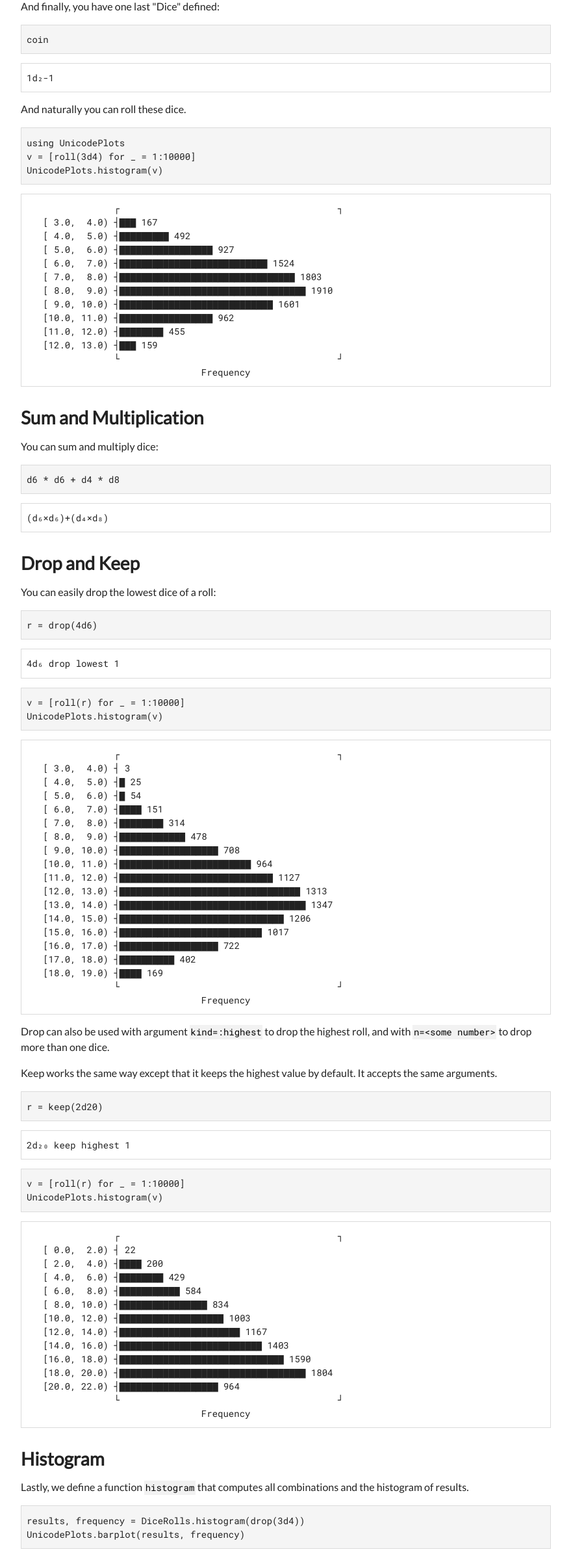
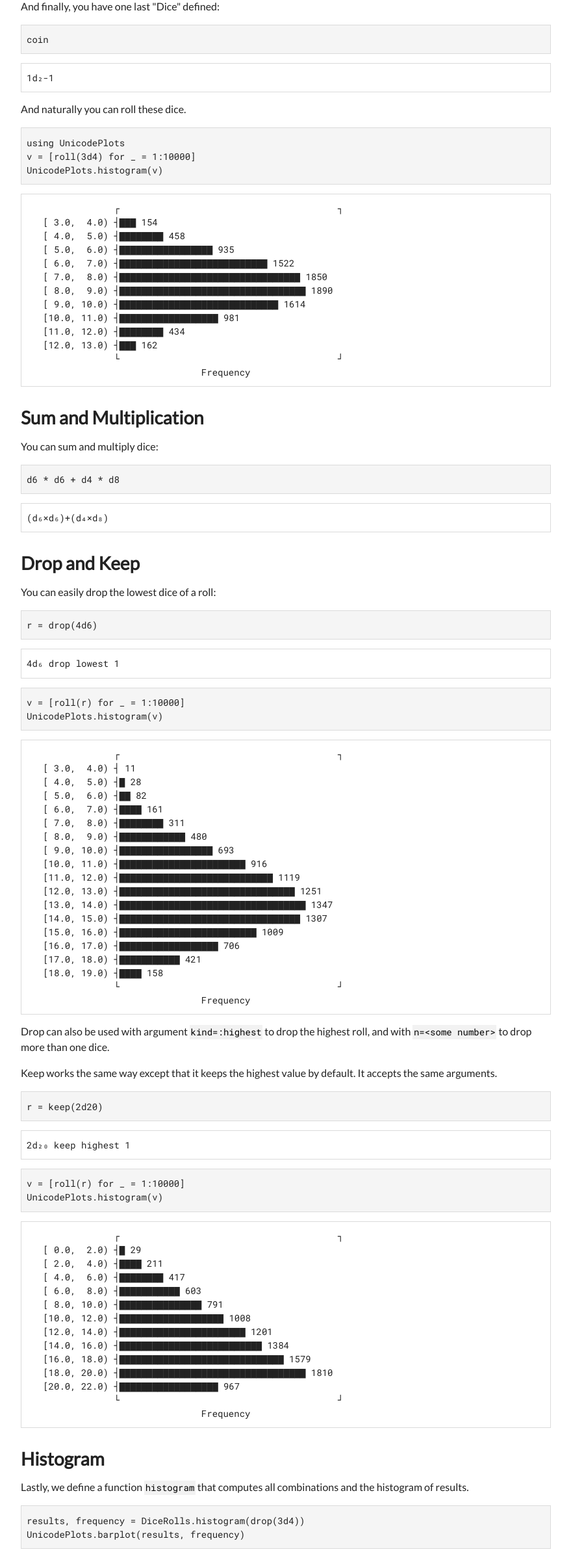
Before and after one commit to abelsiqueira/DiceRolls.jl, a plain HTML site: page dev/index.html in a window 1280 px wide. Shown: the part 971-3365 px from the top of the page at 65% size, without its empty margins (288-1167 px from the left). Drawn offline with nearby package versions, Linux system fonts and the light colour scheme.

Commit message:
build based on f45828c

```diff
--- a/dev/index.html
+++ b/dev/index.html
@@ -3,49 +3,49 @@
 Dice(6)</code></pre><pre class="documenter-example-output">d₆</pre><p>There are some existing dice already defined:</p><pre><code class="language-julia">d4, d6, d8, d10, d12, d20</code></pre><pre class="documenter-example-output">(d₄, d₆, d₈, d₁₀, d₁₂, d₂₀)</pre><p>As expected you can perform some operations with dice:</p><pre><code class="language-julia">3d6, 2d4 + 2, d4 + d6</code></pre><pre class="documenter-example-output">(3d₆, 2d₄+2, 1d₄+1d₆)</pre><p>And finally, you have one last &quot;Dice&quot; defined:</p><pre><code class="language-julia">coin</code></pre><pre class="documenter-example-output">1d₂-1</pre><p>And naturally you can roll these dice.</p><pre><code class="language-julia">using UnicodePlots
 v = [roll(3d4) for _ = 1:10000]
 UnicodePlots.histogram(v)</code></pre><pre class="documenter-example-output">                ┌                                        ┐
-   [ 3.0,  4.0) ┤▇▇▇ 167
-   [ 4.0,  5.0) ┤▇▇▇▇▇▇▇▇▇ 492
-   [ 5.0,  6.0) ┤▇▇▇▇▇▇▇▇▇▇▇▇▇▇▇▇▇ 927
-   [ 6.0,  7.0) ┤▇▇▇▇▇▇▇▇▇▇▇▇▇▇▇▇▇▇▇▇▇▇▇▇▇▇▇ 1524
-   [ 7.0,  8.0) ┤▇▇▇▇▇▇▇▇▇▇▇▇▇▇▇▇▇▇▇▇▇▇▇▇▇▇▇▇▇▇▇▇ 1803
-   [ 8.0,  9.0) ┤▇▇▇▇▇▇▇▇▇▇▇▇▇▇▇▇▇▇▇▇▇▇▇▇▇▇▇▇▇▇▇▇▇▇ 1910
-   [ 9.0, 10.0) ┤▇▇▇▇▇▇▇▇▇▇▇▇▇▇▇▇▇▇▇▇▇▇▇▇▇▇▇▇ 1601
-   [10.0, 11.0) ┤▇▇▇▇▇▇▇▇▇▇▇▇▇▇▇▇▇ 962
-   [11.0, 12.0) ┤▇▇▇▇▇▇▇▇ 455
-   [12.0, 13.0) ┤▇▇▇ 159
+   [ 3.0,  4.0) ┤▇▇▇ 154
+   [ 4.0,  5.0) ┤▇▇▇▇▇▇▇▇ 458
+   [ 5.0,  6.0) ┤▇▇▇▇▇▇▇▇▇▇▇▇▇▇▇▇▇ 935
+   [ 6.0,  7.0) ┤▇▇▇▇▇▇▇▇▇▇▇▇▇▇▇▇▇▇▇▇▇▇▇▇▇▇▇ 1522
+   [ 7.0,  8.0) ┤▇▇▇▇▇▇▇▇▇▇▇▇▇▇▇▇▇▇▇▇▇▇▇▇▇▇▇▇▇▇▇▇▇ 1850
+   [ 8.0,  9.0) ┤▇▇▇▇▇▇▇▇▇▇▇▇▇▇▇▇▇▇▇▇▇▇▇▇▇▇▇▇▇▇▇▇▇▇ 1890
+   [ 9.0, 10.0) ┤▇▇▇▇▇▇▇▇▇▇▇▇▇▇▇▇▇▇▇▇▇▇▇▇▇▇▇▇▇ 1614
+   [10.0, 11.0) ┤▇▇▇▇▇▇▇▇▇▇▇▇▇▇▇▇▇▇ 981
+   [11.0, 12.0) ┤▇▇▇▇▇▇▇▇ 434
+   [12.0, 13.0) ┤▇▇▇ 162
                 └                                        ┘
                                 Frequency</pre><h2 id="Sum-and-Multiplication"><a class="docs-heading-anchor" href="#Sum-and-Multiplication">Sum and Multiplication</a><a id="Sum-and-Multiplication-1"></a><a class="docs-heading-anchor-permalink" href="#Sum-and-Multiplication" title="Permalink"></a></h2><p>You can sum and multiply dice:</p><pre><code class="language-julia">d6 * d6 + d4 * d8</code></pre><pre class="documenter-example-output">(d₆×d₆)+(d₄×d₈)</pre><h2 id="Drop-and-Keep"><a class="docs-heading-anchor" href="#Drop-and-Keep">Drop and Keep</a><a id="Drop-and-Keep-1"></a><a class="docs-heading-anchor-permalink" href="#Drop-and-Keep" title="Permalink"></a></h2><p>You can easily drop the lowest dice of a roll:</p><pre><code class="language-julia">r = drop(4d6)</code></pre><pre class="documenter-example-output">4d₆ drop lowest 1</pre><pre><code class="language-julia">v = [roll(r) for _ = 1:10000]
 UnicodePlots.histogram(v)</code></pre><pre class="documenter-example-output">                ┌                                        ┐
-   [ 3.0,  4.0) ┤ 3
-   [ 4.0,  5.0) ┤▇ 25
-   [ 5.0,  6.0) ┤▇ 54
-   [ 6.0,  7.0) ┤▇▇▇▇ 151
-   [ 7.0,  8.0) ┤▇▇▇▇▇▇▇▇ 314
-   [ 8.0,  9.0) ┤▇▇▇▇▇▇▇▇▇▇▇▇ 478
-   [ 9.0, 10.0) ┤▇▇▇▇▇▇▇▇▇▇▇▇▇▇▇▇▇▇ 708
-   [10.0, 11.0) ┤▇▇▇▇▇▇▇▇▇▇▇▇▇▇▇▇▇▇▇▇▇▇▇▇ 964
-   [11.0, 12.0) ┤▇▇▇▇▇▇▇▇▇▇▇▇▇▇▇▇▇▇▇▇▇▇▇▇▇▇▇▇ 1127
-   [12.0, 13.0) ┤▇▇▇▇▇▇▇▇▇▇▇▇▇▇▇▇▇▇▇▇▇▇▇▇▇▇▇▇▇▇▇▇▇ 1313
+   [ 3.0,  4.0) ┤ 11
+   [ 4.0,  5.0) ┤▇ 28
+   [ 5.0,  6.0) ┤▇▇ 82
+   [ 6.0,  7.0) ┤▇▇▇▇ 161
+   [ 7.0,  8.0) ┤▇▇▇▇▇▇▇▇ 311
+   [ 8.0,  9.0) ┤▇▇▇▇▇▇▇▇▇▇▇▇ 480
+   [ 9.0, 10.0) ┤▇▇▇▇▇▇▇▇▇▇▇▇▇▇▇▇▇ 693
+   [10.0, 11.0) ┤▇▇▇▇▇▇▇▇▇▇▇▇▇▇▇▇▇▇▇▇▇▇▇ 916
+   [11.0, 12.0) ┤▇▇▇▇▇▇▇▇▇▇▇▇▇▇▇▇▇▇▇▇▇▇▇▇▇▇▇▇ 1119
+   [12.0, 13.0) ┤▇▇▇▇▇▇▇▇▇▇▇▇▇▇▇▇▇▇▇▇▇▇▇▇▇▇▇▇▇▇▇▇ 1251
    [13.0, 14.0) ┤▇▇▇▇▇▇▇▇▇▇▇▇▇▇▇▇▇▇▇▇▇▇▇▇▇▇▇▇▇▇▇▇▇▇ 1347
-   [14.0, 15.0) ┤▇▇▇▇▇▇▇▇▇▇▇▇▇▇▇▇▇▇▇▇▇▇▇▇▇▇▇▇▇▇ 1206
-   [15.0, 16.0) ┤▇▇▇▇▇▇▇▇▇▇▇▇▇▇▇▇▇▇▇▇▇▇▇▇▇▇ 1017
-   [16.0, 17.0) ┤▇▇▇▇▇▇▇▇▇▇▇▇▇▇▇▇▇▇ 722
-   [17.0, 18.0) ┤▇▇▇▇▇▇▇▇▇▇ 402
-   [18.0, 19.0) ┤▇▇▇▇ 169
+   [14.0, 15.0) ┤▇▇▇▇▇▇▇▇▇▇▇▇▇▇▇▇▇▇▇▇▇▇▇▇▇▇▇▇▇▇▇▇▇ 1307
+   [15.0, 16.0) ┤▇▇▇▇▇▇▇▇▇▇▇▇▇▇▇▇▇▇▇▇▇▇▇▇▇ 1009
+   [16.0, 17.0) ┤▇▇▇▇▇▇▇▇▇▇▇▇▇▇▇▇▇▇ 706
+   [17.0, 18.0) ┤▇▇▇▇▇▇▇▇▇▇▇ 421
+   [18.0, 19.0) ┤▇▇▇▇ 158
                 └                                        ┘
                                 Frequency</pre><p>Drop can also be used with argument <code>kind=:highest</code> to drop the highest roll, and with <code>n=&lt;some number&gt;</code> to drop more than one dice.</p><p>Keep works the same way except that it keeps the highest value by default. It accepts the same arguments.</p><pre><code class="language-julia">r = keep(2d20)</code></pre><pre class="documenter-example-output">2d₂₀ keep highest 1</pre><pre><code class="language-julia">v = [roll(r) for _ = 1:10000]
 UnicodePlots.histogram(v)</code></pre><pre class="documenter-example-output">                ┌                                        ┐
-   [ 0.0,  2.0) ┤ 22
-   [ 2.0,  4.0) ┤▇▇▇▇ 200
-   [ 4.0,  6.0) ┤▇▇▇▇▇▇▇▇ 429
-   [ 6.0,  8.0) ┤▇▇▇▇▇▇▇▇▇▇▇ 584
-   [ 8.0, 10.0) ┤▇▇▇▇▇▇▇▇▇▇▇▇▇▇▇▇ 834
-   [10.0, 12.0) ┤▇▇▇▇▇▇▇▇▇▇▇▇▇▇▇▇▇▇▇ 1003
-   [12.0, 14.0) ┤▇▇▇▇▇▇▇▇▇▇▇▇▇▇▇▇▇▇▇▇▇▇ 1167
-   [14.0, 16.0) ┤▇▇▇▇▇▇▇▇▇▇▇▇▇▇▇▇▇▇▇▇▇▇▇▇▇▇ 1403
-   [16.0, 18.0) ┤▇▇▇▇▇▇▇▇▇▇▇▇▇▇▇▇▇▇▇▇▇▇▇▇▇▇▇▇▇▇ 1590
-   [18.0, 20.0) ┤▇▇▇▇▇▇▇▇▇▇▇▇▇▇▇▇▇▇▇▇▇▇▇▇▇▇▇▇▇▇▇▇▇▇ 1804
-   [20.0, 22.0) ┤▇▇▇▇▇▇▇▇▇▇▇▇▇▇▇▇▇▇ 964
+   [ 0.0,  2.0) ┤▇ 29
+   [ 2.0,  4.0) ┤▇▇▇▇ 211
+   [ 4.0,  6.0) ┤▇▇▇▇▇▇▇▇ 417
+   [ 6.0,  8.0) ┤▇▇▇▇▇▇▇▇▇▇▇ 603
+   [ 8.0, 10.0) ┤▇▇▇▇▇▇▇▇▇▇▇▇▇▇▇ 791
+   [10.0, 12.0) ┤▇▇▇▇▇▇▇▇▇▇▇▇▇▇▇▇▇▇▇ 1008
+   [12.0, 14.0) ┤▇▇▇▇▇▇▇▇▇▇▇▇▇▇▇▇▇▇▇▇▇▇▇ 1201
+   [14.0, 16.0) ┤▇▇▇▇▇▇▇▇▇▇▇▇▇▇▇▇▇▇▇▇▇▇▇▇▇▇ 1384
+   [16.0, 18.0) ┤▇▇▇▇▇▇▇▇▇▇▇▇▇▇▇▇▇▇▇▇▇▇▇▇▇▇▇▇▇▇ 1579
+   [18.0, 20.0) ┤▇▇▇▇▇▇▇▇▇▇▇▇▇▇▇▇▇▇▇▇▇▇▇▇▇▇▇▇▇▇▇▇▇▇ 1810
+   [20.0, 22.0) ┤▇▇▇▇▇▇▇▇▇▇▇▇▇▇▇▇▇▇ 967
                 └                                        ┘
                                 Frequency</pre><h2 id="Histogram"><a class="docs-heading-anchor" href="#Histogram">Histogram</a><a id="Histogram-1"></a><a class="docs-heading-anchor-permalink" href="#Histogram" title="Permalink"></a></h2><p>Lastly, we define a function <code>histogram</code> that computes all combinations and the histogram of results.</p><pre><code class="language-julia">results, frequency = DiceRolls.histogram(drop(3d4))
 UnicodePlots.barplot(results, frequency)</code></pre><pre class="documenter-example-output">     ┌                                        ┐
@@ -93,4 +93,4 @@ collect(r &gt; 7)</code></pre><pre class="documenter-example-output">10-element
  [1, 3, 4]
  [2, 3, 4]
  [3, 3, 4]</pre><p>Using <a href="reference/#DiceRolls.prob-Tuple{CompactedComparison}"><code>prob</code></a> one can compute the probability of that situation happening.</p><pre><code class="language-julia">r = drop(4d6)
-prob(r &gt; 14)</code></pre><pre class="documenter-example-output">0.23148148148148148</pre></article><nav class="docs-footer"><a class="docs-footer-nextpage" href="reference/">Reference »</a><div class="flexbox-break"></div><p class="footer-message">Powered by <a href="https://github.com/JuliaDocs/Documenter.jl">Documenter.jl</a> and the <a href="https://julialang.org/">Julia Programming Language</a>.</p></nav></div><div class="modal" id="documenter-settings"><div class="modal-background"></div><div class="modal-card"><header class="modal-card-head"><p class="modal-card-title">Settings</p><button class="delete"></button></header><section class="modal-card-body"><p><label class="label">Theme</label><div class="select"><select id="documenter-themepicker"><option value="documenter-light">documenter-light</option><option value="documenter-dark">documenter-dark</option></select></div></p><hr/><p>This document was generated with <a href="https://github.com/JuliaDocs/Documenter.jl">Documenter.jl</a> on <span class="colophon-date" title="Monday 31 August 2020 18:35">Monday 31 August 2020</span>. Using Julia version 1.5.1.</p></section><footer class="modal-card-foot"></footer></div></div></div></body></html>
+prob(r &gt; 14)</code></pre><pre class="documenter-example-output">0.23148148148148148</pre></article><nav class="docs-footer"><a class="docs-footer-nextpage" href="reference/">Reference »</a><div class="flexbox-break"></div><p class="footer-message">Powered by <a href="https://github.com/JuliaDocs/Documenter.jl">Documenter.jl</a> and the <a href="https://julialang.org/">Julia Programming Language</a>.</p></nav></div><div class="modal" id="documenter-settings"><div class="modal-background"></div><div class="modal-card"><header class="modal-card-head"><p class="modal-card-title">Settings</p><button class="delete"></button></header><section class="modal-card-body"><p><label class="label">Theme</label><div class="select"><select id="documenter-themepicker"><option value="documenter-light">documenter-light</option><option value="documenter-dark">documenter-dark</option></select></div></p><hr/><p>This document was generated with <a href="https://github.com/JuliaDocs/Documenter.jl">Documenter.jl</a> on <span class="colophon-date" title="Monday 5 October 2020 12:26">Monday 5 October 2020</span>. Using Julia version 1.5.2.</p></section><footer class="modal-card-foot"></footer></div></div></div></body></html>
```
Also changed, not shown: dev/reference/index.html (+6 -5 lines), dev/search/index.html (+1 -1 lines), dev/search_index.js.
